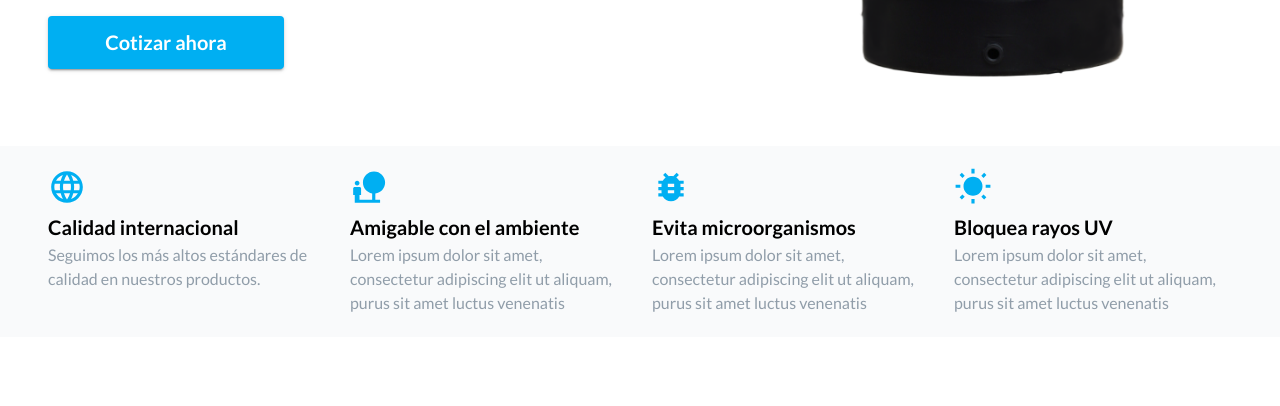
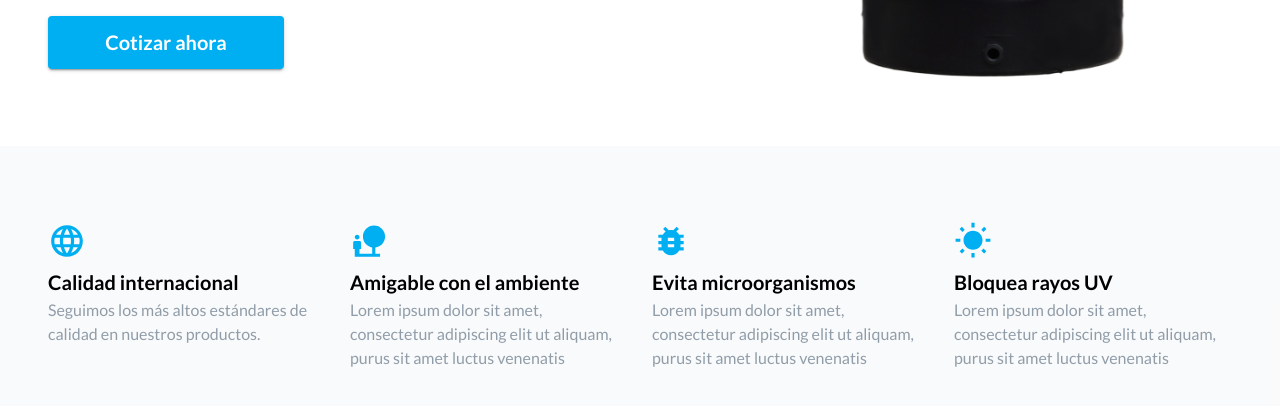
Before and after one commit to viveralia/vitale, a Gatsby site: page / in a window 1280 px wide. Shown: the part 458-864 px from the top of the page. Before the commit the page ends 804 px from the top, so only its background shows below. Built offline with nearby package versions, Linux system fonts and the light colour scheme; Gatsby itself is replaced by a stand-in of ours.

Commit message:
feat: 🎸 Add div color container and changed margin on feature

```diff
--- a/src/components/feature-list.tsx
+++ b/src/components/feature-list.tsx
@@ -35,6 +35,9 @@ const featurelist = [
 ];
 
 const useStyles = makeStyles(theme => ({
+  colorContainer: {
+    backgroundColor: "rgba(34, 60, 83, 0.025);",
+  },
   gridStyle: {
     padding: "1rem 1.5rem",
     [theme.breakpoints.up("lg")]: {
@@ -42,9 +45,12 @@ const useStyles = makeStyles(theme => ({
     },
   },
   sectionStyle: {
-    backgroundColor: "rgba(34, 60, 83, 0.025);",
-    paddingBottom: "0.2rem",
-    paddingTop: "0.2rem",
+    paddingBottom: "1rem",
+    paddingTop: "1rem",
+    [theme.breakpoints.up("md")]: {
+      paddingBottom: "3.5rem",
+      paddingTop: "3.5rem",
+    },
   },
 }));
 
@@ -52,6 +58,7 @@ const FeatureList: FC = () => {
   const classes = useStyles();
 
   return (
+    <div className={classes.colorContainer}>
       <Container component="section" className={classes.sectionStyle}>
         <Grid container spacing={3} className={classes.gridStyle}>
           {featurelist.map((feature, index) => {
@@ -66,6 +73,7 @@ const FeatureList: FC = () => {
           })}
         </Grid>
       </Container>
+    </div>
   );
 };
 
--- a/src/components/feature.tsx
+++ b/src/components/feature.tsx
@@ -9,7 +9,7 @@ interface FeatureProps {
 
 const useStyles = makeStyles(() => ({
   gridStyle: {
-    margin: "0.2rem 0",
+    margin: "0.3rem 0",
   },
   imageStyle: {
     height: "38px",
@@ -35,7 +35,3 @@ const Feature: FC<FeatureProps> = ({ content, Icon, title }) => {
 };
 
 export default Feature;
-
-{
-  /* <img className={classes.imageStyle} src={image} alt={alt} /> */
-}
--- a/src/components/hero.tsx
+++ b/src/components/hero.tsx
@@ -68,6 +68,9 @@ const useStyles = makeStyles(theme => ({
   },
   imageStyle: {
     width: "100%",
+    [theme.breakpoints.only("sm")]: {
+      width: "70%",
+    },
   },
   numberSavingsMd: {
     fontSize: "2rem",
```
Lines whose indentation alone changed are shown as unchanged.
